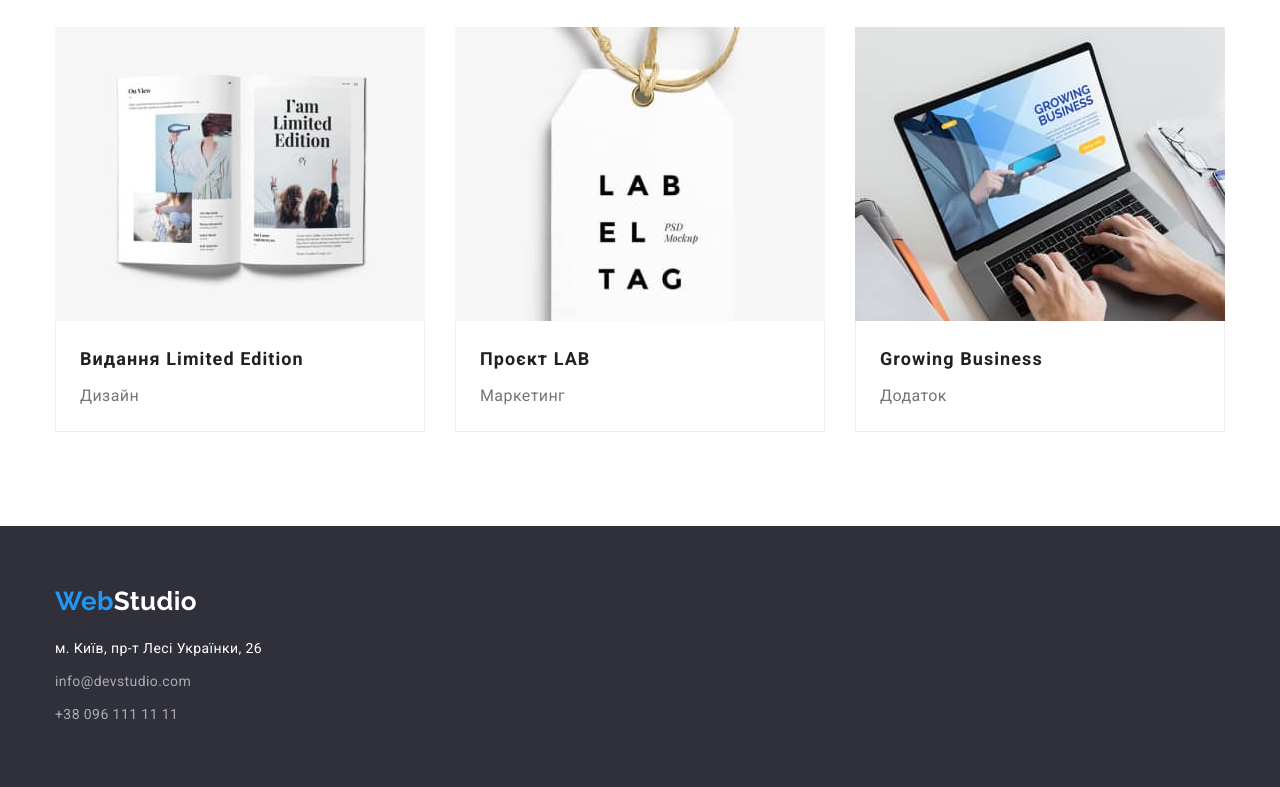
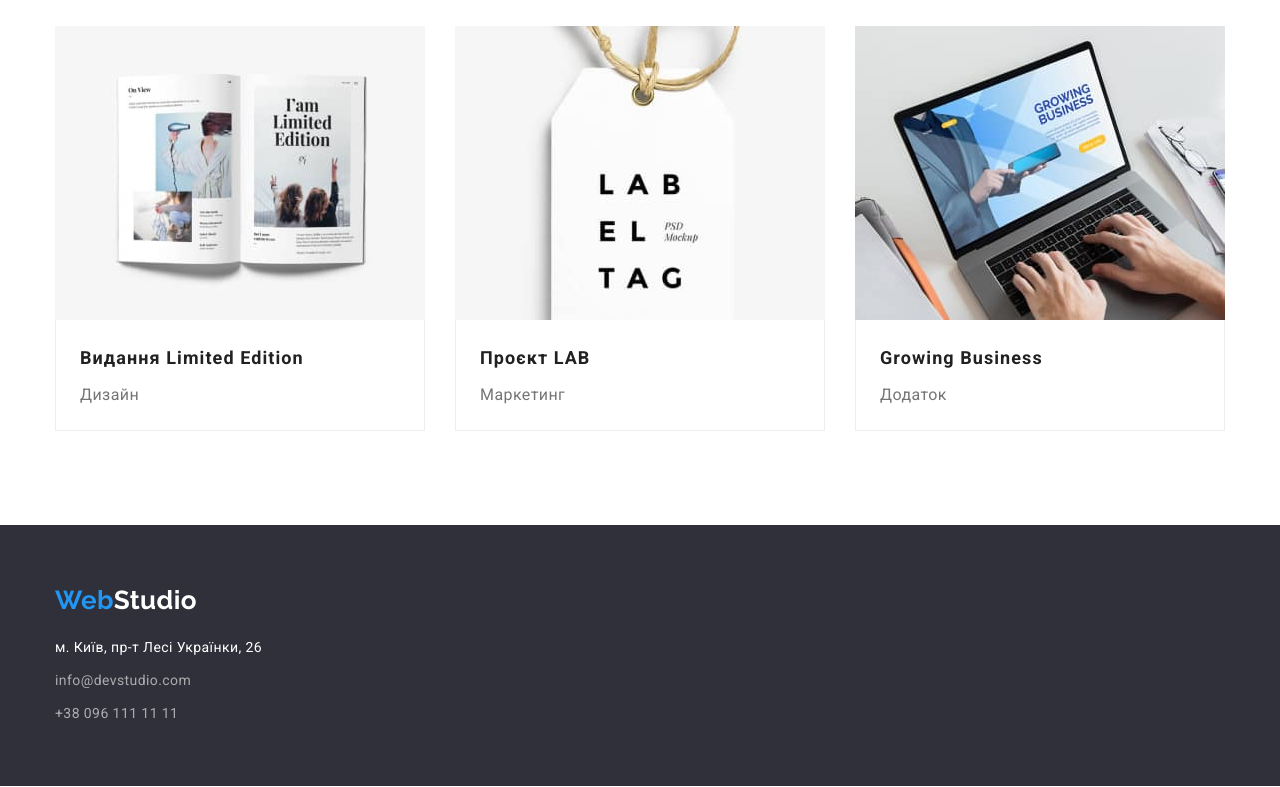
Before and after one commit to yulyarudenko88/goit-markup-hw-03, a plain HTML site: page portfolio.html in a window 1280 px wide. Shown: the part 1107-1894 px from the top of the page. Drawn offline with nearby package versions, Linux system fonts and the light colour scheme.

Commit message:
Update styles.css

```diff
--- a/css/styles.css
+++ b/css/styles.css
@@ -59,7 +59,7 @@ p {
 /* Header section*/
 
 .header {
-  border: 1px solid var(--border-header-color);
+  border-bottom: 1px solid var(--border-header-color);
 }
 
 .header-body {
@@ -324,10 +324,6 @@ address {
   font-style: normal;
 }
 
-.footer-address {
-  width: 231px;
-}
-
 .footer-address .item > .address,
 .footer-address .item > .contacts {
   display: block;
@@ -399,15 +395,16 @@ address {
 .projects-list {
   display: flex;
   flex-wrap: wrap;
-  margin-left: -30px;
-  margin-top: -30px;
+  gap: 30px;
+  /* margin-left: -30px;
+  margin-top: -30px; */
 }
 
-.projects-list > .projects-item {
+/* .projects-list > .projects-item {
   flex-basis: calc(100% / 3 - 30px);
   margin-left: 30px;
   margin-top: 30px;
-}
+} */
 
 .project-title {
   margin-bottom: 4px;
```
